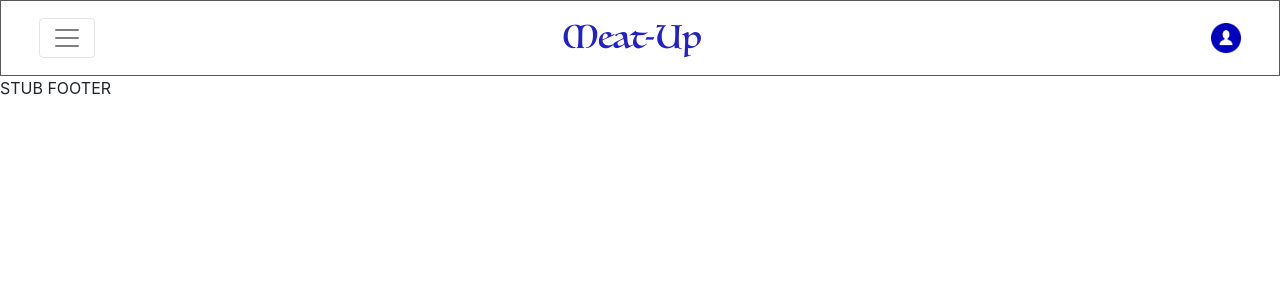
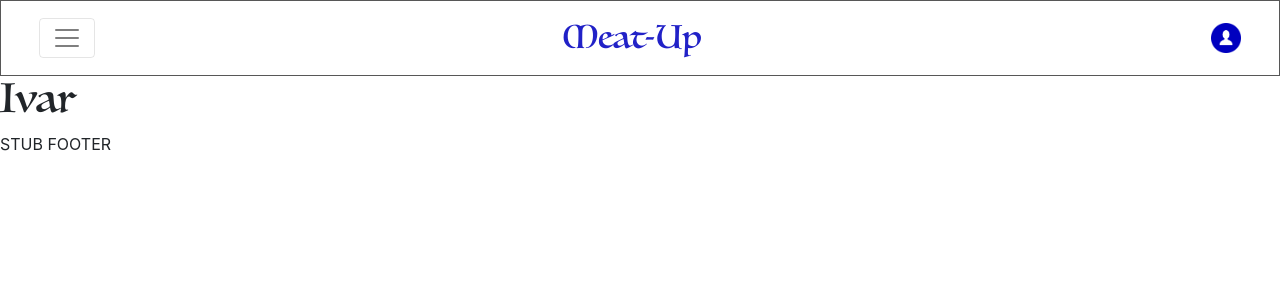
Before and after one commit to kennansalisbury/meat-up, a React (Create React App) app: page /profile/49ckds9090 in a window 1280 px wide. Shown: the top 300 px of the page. Built offline with nearby package versions, Linux system fonts and the light colour scheme.

Commit message:
created placeholder for profile

```diff
--- a/src/Content/Content.js
+++ b/src/Content/Content.js
@@ -9,6 +9,7 @@ import Confirmation from './Pages/Confirmation'
 import Details from './Pages/Details'
 import Signup from './Pages/Signup'
 import Directions from './Pages/Directions'
+import Profile from './Pages/Profile'
 
 const Content = props => {
     return (
@@ -31,6 +32,9 @@ const Content = props => {
             <Route path='/directions/389sfdlku79098' render={
                 () => <Directions/>
             }/>
+            <Route path='/profile/49ckds9090' render={
+                () => <Profile user={User.data}/>
+            }/>
         </div>
     )
 }
--- /dev/null
+++ b/src/Content/Pages/Profile.js
@@ -0,0 +1,12 @@
+import React from 'react'
+
+const Profile = props => {
+
+    return (
+        <div>
+            <h1>{props.user.name}</h1>
+        </div>
+    )
+}
+
+export default Profile
```
